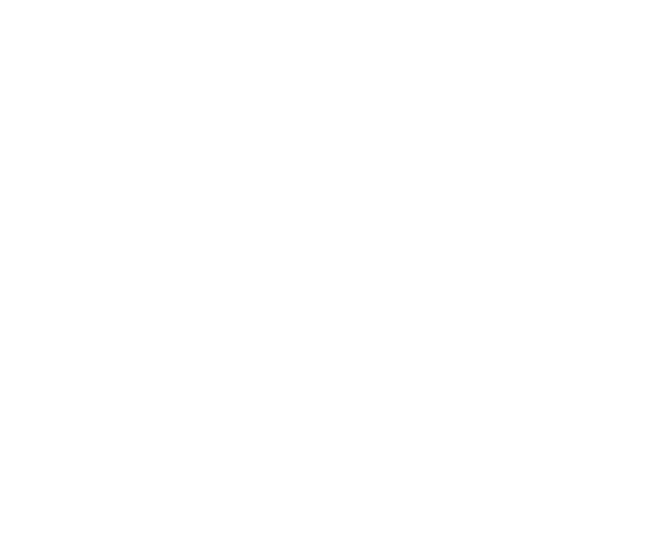
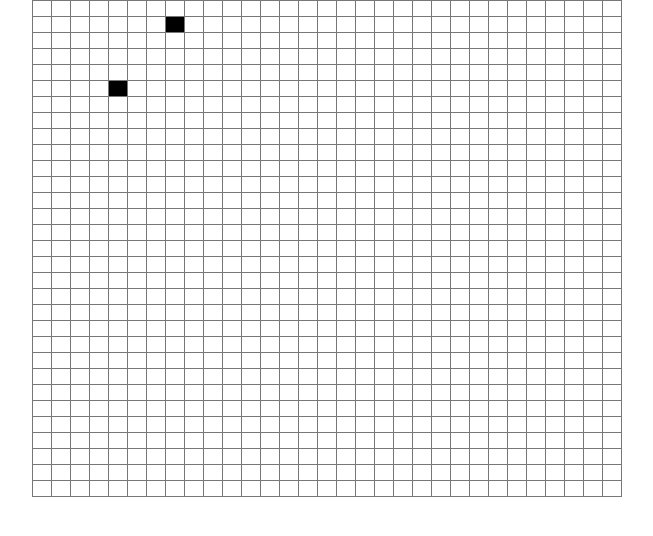
Before and after one commit to GriselSanchez/pixionary, a React (Create React App) app in the folder app/: page /pixel in a window 1280 px wide. Shown: the top 536 px of the page, without its empty margins (313-966 px from the left). Built offline with nearby package versions, Linux system fonts and the light colour scheme.

Commit message:
pixel art canvas

```diff
--- a/app/src/App.tsx
+++ b/app/src/App.tsx
@@ -1,7 +1,7 @@
 import React, { useEffect, useState } from "react";
 import { BrowserRouter as Router, Switch, Route } from "react-router-dom";
 
-import { Canvas, Panel } from "./components";
+import { Canvas, Panel, PixelArtCanvas } from "./components";
 import { socket, SocketContext, UserContext } from "./contexts";
 
 function App() {
@@ -52,6 +52,7 @@
                 <Panel />
               </div>
             </Route>
+            <Route path="/pixel" component={PixelArtCanvas} />
           </Switch>
         </Router>
       </SocketContext.Provider>
--- a/app/src/components/Canvas/types/index.ts
+++ b/app/src/components/Canvas/types/index.ts
@@ -1,7 +1,4 @@
-export interface Point {
-  x: number;
-  y: number;
-}
+import { Point } from "../../../types";
 
 export interface Path {
   start: Point;
--- a/app/src/components/Canvas/utils/index.ts
+++ b/app/src/components/Canvas/utils/index.ts
@@ -1,4 +1,6 @@
-import { Point, Style, Path } from "../types";
+import { Style, Path } from "../types";
+
+import { Point } from "../../../types";
 
 export const CanvasUtils = {
   getNewPosition: (canvas: HTMLCanvasElement, event: MouseEvent): Point => {
--- /dev/null
+++ b/app/src/components/PixelArtCanvas/hooks/index.ts
@@ -0,0 +1 @@
+export { useTable } from "./useTable";
--- /dev/null
+++ b/app/src/components/PixelArtCanvas/hooks/useTable/index.tsx
@@ -0,0 +1,65 @@
+import React, { ReactElement, useState } from "react";
+import styled from "styled-components";
+
+import { Point } from "../../../../types";
+
+const StyledTd = styled.td<{ isColored?: boolean }>`
+  background-color: ${({ isColored }) => (isColored ? "black" : "")};
+`;
+
+type Event = React.MouseEvent<HTMLTableDataCellElement, MouseEvent>;
+
+export const useTable = (height: number, width: number) => {
+  const [isClicked, setIsClicked] = useState(false);
+  const table: ReactElement[] = [];
+
+  // TODO: send from server
+  const points = [
+    { x: 5, y: 6 },
+    { x: 8, y: 2 },
+  ];
+
+  const draw = (event: Event) => {
+    event.currentTarget.style.backgroundColor = "black";
+  };
+
+  const onMouseDown = (point: Point) => (event: Event) => {
+    setIsClicked(true);
+    draw(event);
+    // TODO: send point to server
+    console.log(point);
+  };
+
+  const onMouseOver = (point: Point) => (event: Event) => {
+    if (isClicked) {
+      draw(event);
+      // TODO: send point to server
+      console.log(point);
+    }
+  };
+
+  const onMouseUp = (_: Event) => {
+    setIsClicked(false);
+  };
+
+  for (let i = 1; i < height; i++) {
+    const columns: ReactElement[] = [];
+
+    for (let j = 1; j < width; j++) {
+      const point = { x: j, y: i };
+      columns.push(
+        <StyledTd
+          key={j}
+          onMouseDown={onMouseDown(point)}
+          onMouseOver={onMouseOver(point)}
+          onMouseUp={onMouseUp}
+          isColored={points.some(({ x, y }) => point.x === x && point.y === y)}
+        />
+      );
+    }
+
+    table.push(<tr key={i}>{columns}</tr>);
+  }
+
+  return table;
+};
--- /dev/null
+++ b/app/src/components/PixelArtCanvas/index.tsx
@@ -0,0 +1,44 @@
+import React from "react";
+import styled from "styled-components";
+
+import { useTable } from "./hooks";
+
+const StyledTable = styled.div`
+  table,
+  tr,
+  td {
+    border: 1px solid #777;
+  }
+
+  table {
+    border-collapse: collapse;
+    margin: 0 auto;
+    cursor: pointer;
+
+    tr {
+      height: 2vmin;
+      td {
+        min-width: 2vmin;
+        width: 2vmin;
+        transition: background 0.15s;
+        &:hover {
+          background: rgba(40, 40, 40, 0.3);
+        }
+      }
+    }
+  }
+`;
+
+const PixelArtCanvas = () => {
+  const table = useTable(32, 32);
+
+  return (
+    <StyledTable>
+      <table>
+        <tbody>{table}</tbody>
+      </table>
+    </StyledTable>
+  );
+};
+
+export { PixelArtCanvas };
--- a/app/src/components/index.ts
+++ b/app/src/components/index.ts
@@ -1,2 +1,3 @@
 export { Canvas } from "./Canvas";
 export { Panel } from "./Panel";
+export { PixelArtCanvas } from "./PixelArtCanvas";
--- a/app/src/types/index.ts
+++ b/app/src/types/index.ts
@@ -13,3 +13,8 @@
   text: string;
   name: string;
 }
+
+export interface Point {
+  x: number;
+  y: number;
+}
```
Also changed, not shown: app/src/components/Canvas/hooks/useCanvas/index.ts (+4 -4 lines), 1 other file (tests, documents, lock files or other folders).
